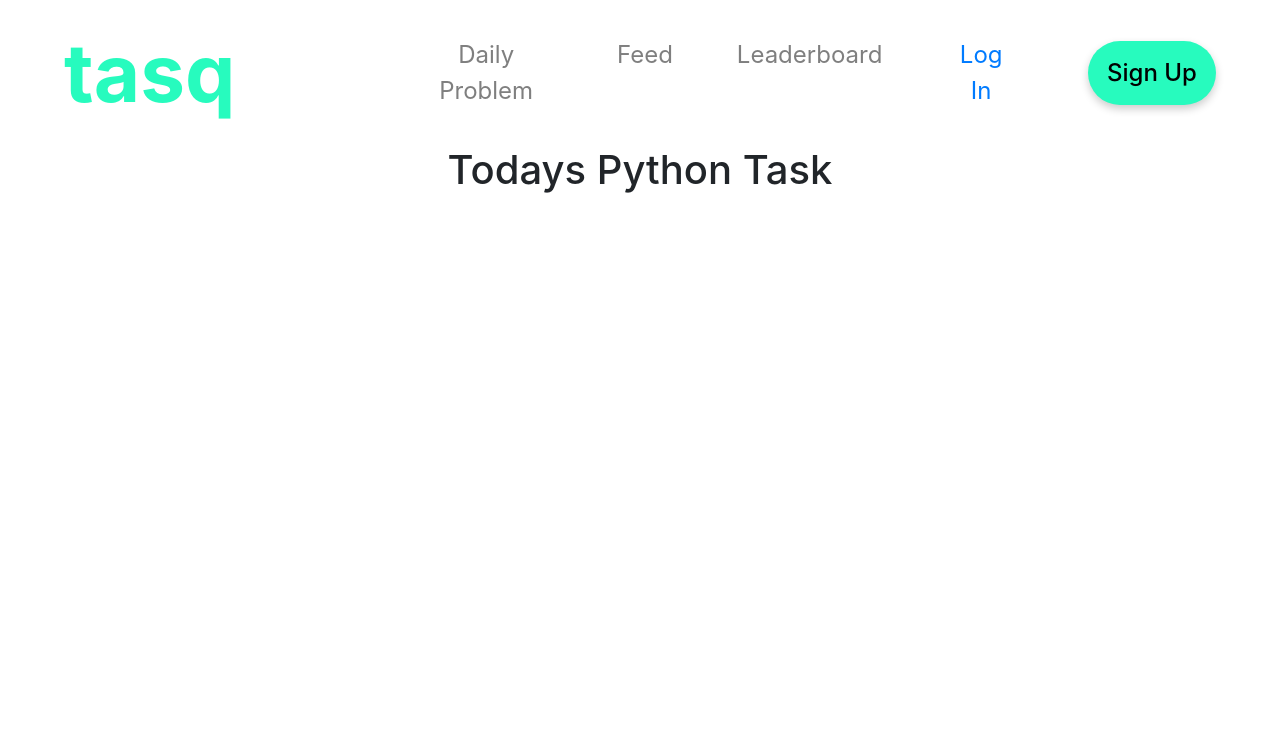
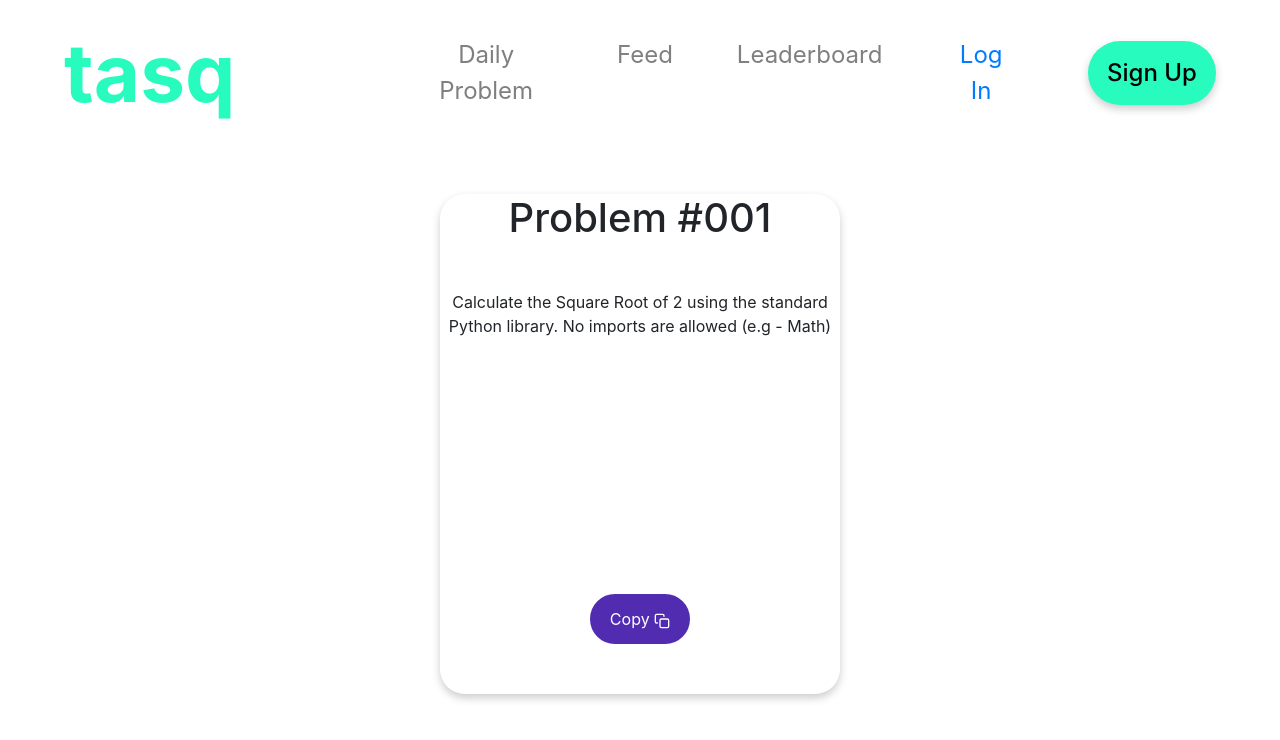
Before and after one commit to applied-project-2020/zoosh, a React (Create React App) app: page /python in a window 1280 px wide. Shown: the top 740 px of the page. Built offline with nearby package versions, Linux system fonts and the light colour scheme.

Commit message:
JSON data being pulled to display daily problems/designs

```diff
--- a/src/App.css
+++ b/src/App.css
@@ -329,3 +329,44 @@ hr {
   margin-top: 5rem;
   color:gray;
 }
+
+/* USER PROFILE */
+
+.default-profile-picture{
+  width: 200px;
+  border-radius: 50%;
+  /* border-style: solid; */
+  /* border-color: lightgray; */
+}
+
+/* DAILY PYTHON */
+
+.daily-card{
+  margin:auto;
+  width: 400px;
+  height:500px;
+  border-radius: 25px;
+  box-shadow: 0px 4px 8px 0px rgba(0,0,0,0.2);
+}
+
+.spacing{
+  margin-top: 3rem;
+}
+
+.btn-copy{
+  margin-top: 15rem;
+  width:100px;
+  height:50px;
+  border-radius:35px;
+  border-style: solid;
+  outline:none !important;
+  background: #512CB0;
+  border-color: #512CB0;
+  color:white;
+}
+
+.btn-copy:hover{
+  background:gray;
+  border-color: gray;
+  color:white;
+}
--- a/src/App.js
+++ b/src/App.js
@@ -22,6 +22,7 @@ import 'bootstrap/dist/css/bootstrap.min.css';
 
 
 function App() {
+
   return (
     <div className="App">
       {/* <Home/> */}
@@ -30,9 +31,9 @@ function App() {
       <Navbar>
         <Navbar.Brand className="tasq" href="/">tasq</Navbar.Brand>
         <Nav className="mr-auto">
-        <Nav.Link className="links" href="/DailyProblems">Daily Problem</Nav.Link>
-        <Nav.Link className="links" href="/Feed">Feed</Nav.Link>
-        <Nav.Link className="links" href="/Leaderboards">Leaderboard</Nav.Link>
+        <Nav.Link className="links" href="/dailyProblems">Daily Problem</Nav.Link>
+        <Nav.Link className="links" href="/feed">Feed</Nav.Link>
+        <Nav.Link className="links" href="/leaderboards">Leaderboard</Nav.Link>
         {/* <Nav.Link href="#pricing">Pricing</Nav.Link> */}
       </Nav>
         <Navbar.Toggle />
@@ -40,35 +41,35 @@ function App() {
           {/* <Navbar.Text>
             Signed in as: <a href="#login">Mark Otto</a>
           </Navbar.Text> */}
-        <Nav.Link className="links" href="/Login">Log In</Nav.Link>
-        <Nav.Link className="links" href="/Register"> <button className="btn-profile">Sign Up</button></Nav.Link>
+        <Nav.Link className="links" href="/login">Log In</Nav.Link>
+        <Nav.Link className="links" href="/register"> <button className="btn-profile">Sign Up</button></Nav.Link>
         {/* <Nav.Link className="links" href="/Login"> <button className="btn-profile"><RiShieldUserLine size={45} color={"navy"}/></button></Nav.Link> */}
         </Navbar.Collapse>
       </Navbar>
 
         <Switch>
-          <Route path="/Register">
+          <Route path="/register">
             <Register />
           </Route>
-          <Route path="/Feed">
+          <Route path="/feed">
             <Feed />
           </Route>
-          <Route path="/DailyProblems">
+          <Route path="/dailyProblems">
             <Facebook />
           </Route>
-          <Route path="/Daily">
+          <Route path="/daily">
             <Daily />
           </Route>
-          <Route path="/Leaderboards">
+          <Route path="/leaderboards">
             <Leaderboards />
           </Route>
-          <Route path="/Login">
+          <Route path="/login">
             <Login />
           </Route>
-          <Route path="/Python">
+          <Route path="/python">
             <Python />
           </Route>
-          <Route path="/UI">
+          <Route path="/dailydesign">
             <UI />
           </Route>
           <Route path="/">
--- a/src/components/Daily.js
+++ b/src/components/Daily.js
@@ -2,18 +2,19 @@ import React from 'react';
 import '../App.css';
 import { Nav } from 'react-bootstrap';
 import {SiPython} from 'react-icons/si'
+import {AiOutlineBlock} from 'react-icons/ai'
 
 function Daily() {
   return (
 
     <>
         <h1 className="head-selection">Select an option</h1>
-        <Nav.Link href="/Python"><div className="python-card">
+        <Nav.Link href="/python"><div className="python-card">
           <h1>Python <SiPython/></h1>
         </div></Nav.Link>
 
-        <Nav.Link href="/UI"><div className="python-card">
-          <h1>Daily UI</h1>
+        <Nav.Link href="/dailydesign"><div className="python-card">
+          <h1>UI Design <AiOutlineBlock/></h1>
         </div></Nav.Link>
     </>
   );
--- a/src/components/Home.js
+++ b/src/components/Home.js
@@ -16,7 +16,7 @@ function Home() {
         <div id="container">
             <span id="a"><img className="img1" src={Developer}/></span>
             <span id="b"><p className="greeting">Get Started with Daily Tasks</p></span><br/>
-            <Nav.Link className="links2" href="/Daily"><button class="get-started-btn">Let's Go   <AiOutlineArrowRight/></button></Nav.Link>
+            <Nav.Link className="links2" href="/daily"><button class="get-started-btn">Let's Go   <AiOutlineArrowRight/></button></Nav.Link>
         </div>
 
         </div>
--- a/src/components/Login.js
+++ b/src/components/Login.js
@@ -129,7 +129,7 @@ class Login extends React.Component {
 
                 <div className="auth-options">
                   <Nav.Link className="links2" href="/home"><p class="forgot-pw">Forgot Password?</p></Nav.Link>
-                  <Nav.Link className="links2" href="/Register"><p className="create-account">Create an Account?</p></Nav.Link>
+                  <Nav.Link className="links2" href="/register"><p className="create-account">Create an Account?</p></Nav.Link>
                 </div>
               </Form>
             </div>
--- a/src/components/Register.js
+++ b/src/components/Register.js
@@ -8,6 +8,7 @@ import { FaFacebookF } from 'react-icons/fa';
 import { FcGoogle } from 'react-icons/fc';
 
 class Register extends React.Component {
+
 
   constructor(props) {
     super(props);
@@ -80,6 +81,7 @@ class Register extends React.Component {
     });
   }
 
+
   render() {
     return (
       <>
@@ -115,16 +117,17 @@ class Register extends React.Component {
                   value={this.state.retype}
                   onChange={this.onChangeRetype}/>
                 </Form.Group>
-                <Button variant="primary" type="submit">
+                <Button variant="primary" type="submit" >
                   Create Account
-            </Button>
+                </Button>
+
                 <hr />
                 <button className="fb-login">Create with Facebook <FaFacebookF /></button>
                 <div className="spacing"></div>
                 <button className="google-login">Create with Google <FcGoogle /></button>
                 <span>
                   <hr />
-                  <Nav.Link className="links2" href="/Login">Already have an account?</Nav.Link>
+                  <Nav.Link className="links2" href="/login">Already have an account?</Nav.Link>
                 </span>
               </Form>
             </div>
--- a/src/components/Tasks/DailyUi.js
+++ b/src/components/Tasks/DailyUi.js
@@ -1,12 +1,24 @@
 import React from 'react';
 import '../../App.css';
-
-
+import DesignData from '../../data/design.json'
+import { FiCopy } from 'react-icons/fi';
+import { MdSend } from 'react-icons/md';
 
 function DailyUi() {
   return (
+
     <>
-        <h1>Todays Daily Design</h1>
+        <div className="spacing"></div>
+        <div className="daily-card">
+          {DesignData.map((postDetail, index)=>{
+            return <div>
+                <h1>{postDetail.title}</h1>
+                <div className="spacing"/>
+                <p>{postDetail.content}</p>
+            </div>
+          })}
+        <button className="btn-copy">Copy <FiCopy/></button>
+        </div>
     </>
   );
 }
--- a/src/components/Tasks/Python.js
+++ b/src/components/Tasks/Python.js
@@ -1,13 +1,24 @@
 import React from 'react';
 import '../../App.css';
-
+import PythonData from '../../data/python.json'
+import { FiCopy } from 'react-icons/fi';
 
 
 function Python() {
   return (
 
     <>
-        <h1>Todays Python Task</h1>
+        <div className="spacing"></div>
+        <div className="daily-card">
+          {PythonData.map((postDetail, index)=>{
+            return <div>
+                <h1>{postDetail.title}</h1>
+                <div className="spacing"/>
+                <p>{postDetail.content}</p>
+            </div>
+          })}
+        <button className="btn-copy">Copy <FiCopy/></button>
+        </div>
     </>
   );
 }
--- /dev/null
+++ b/src/data/design.json
@@ -0,0 +1,7 @@
+[
+    {
+        "id": 1,
+        "title":"Design #001",
+        "content": "Design a Login and Register UI that can be used for mobile and desktop."
+        }
+]
--- /dev/null
+++ b/src/data/python.json
@@ -0,0 +1,7 @@
+[
+    {
+    "id": 1,
+    "title":"Problem #001",
+    "content": "Calculate the Square Root of 2 using the standard Python library. No imports are allowed (e.g - Math)"
+    }
+]
```
Also changed, not shown: src/images/defaultuser.jpg (added).
